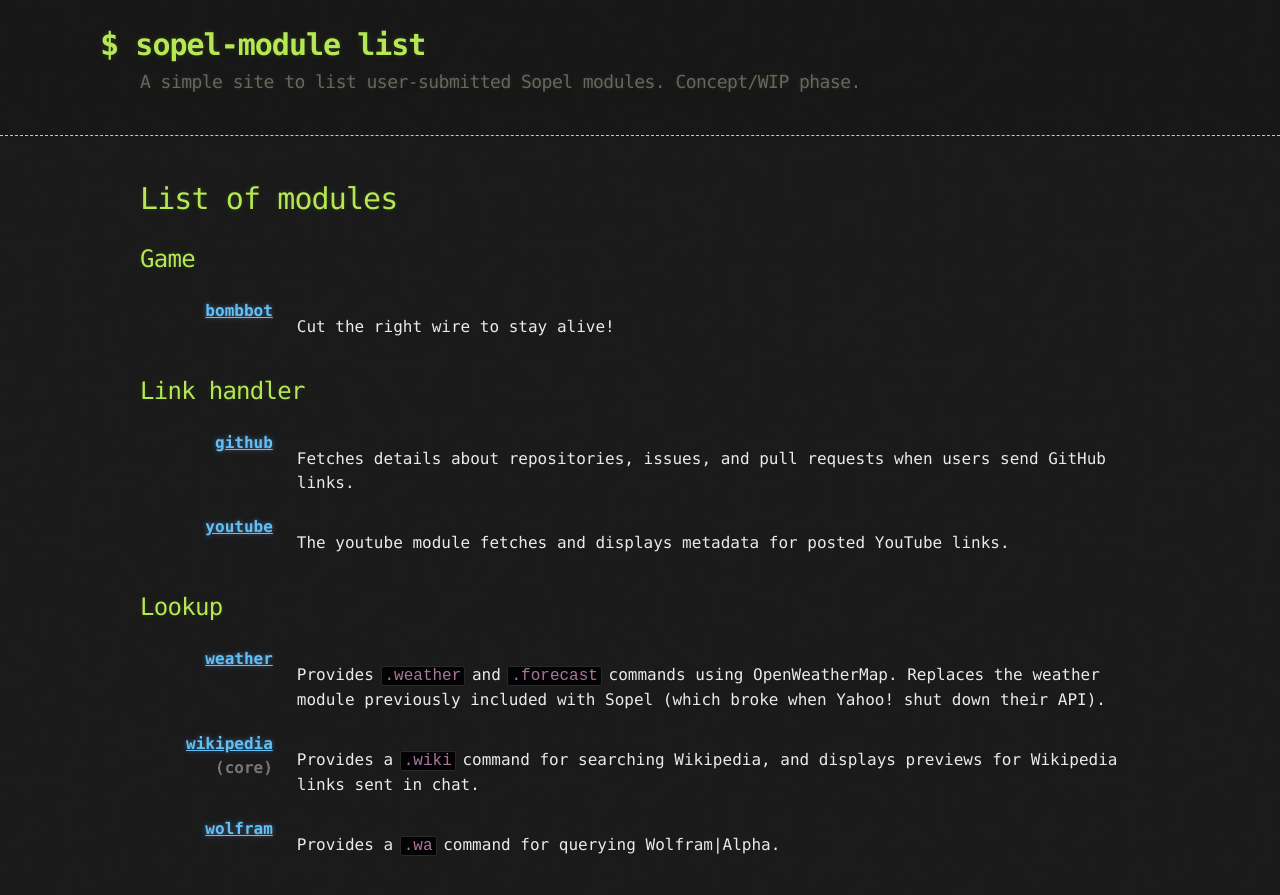
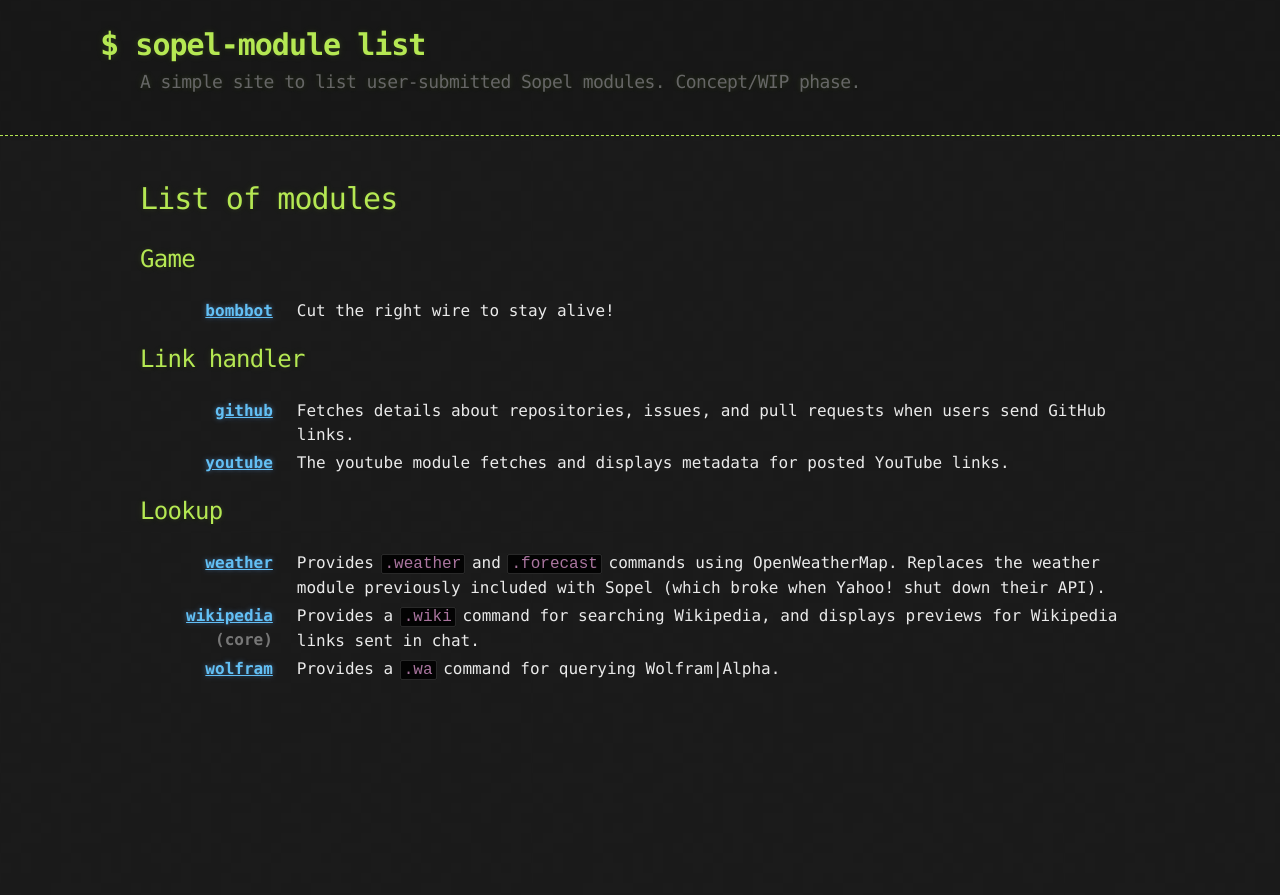
Before and after one commit to sopel-irc/plugin-db, a Jekyll site: the page built from index.html, in a window 1280 px wide. Shown: the top 895 px of the page. Built offline with Jekyll 4.4.1, drawn with Linux system fonts in a browser that asks for light colours.

Commit message:
Remove <p>/</p> specifically, I guess
{{ mod.excerpt | strip_html }} also removes good stuff like teletype
formatting and such. We'll just hope that modules never contain <p> tags
with attributs of any kind? (Can clean up the CSS for dd > p and undo
this, too, I suppose.)

```diff
--- a/index.html
+++ b/index.html
@@ -9,7 +9,7 @@
     {% for mod in cat.items %}
       {% assign name = mod.path | split:"/" | last | split:"." | first %}
   <dt><a href="{{ mod.url }}">{{ name }}</a>{% if mod.core %} (core){% endif %}</dt>
-    <dd>{{ mod.excerpt }}</dd>
+    <dd>{{ mod.excerpt | remove: "<p>" | remove: "</p>" }}</dd>
     {% endfor %}
 </dl>
   {% endfor %}
```
